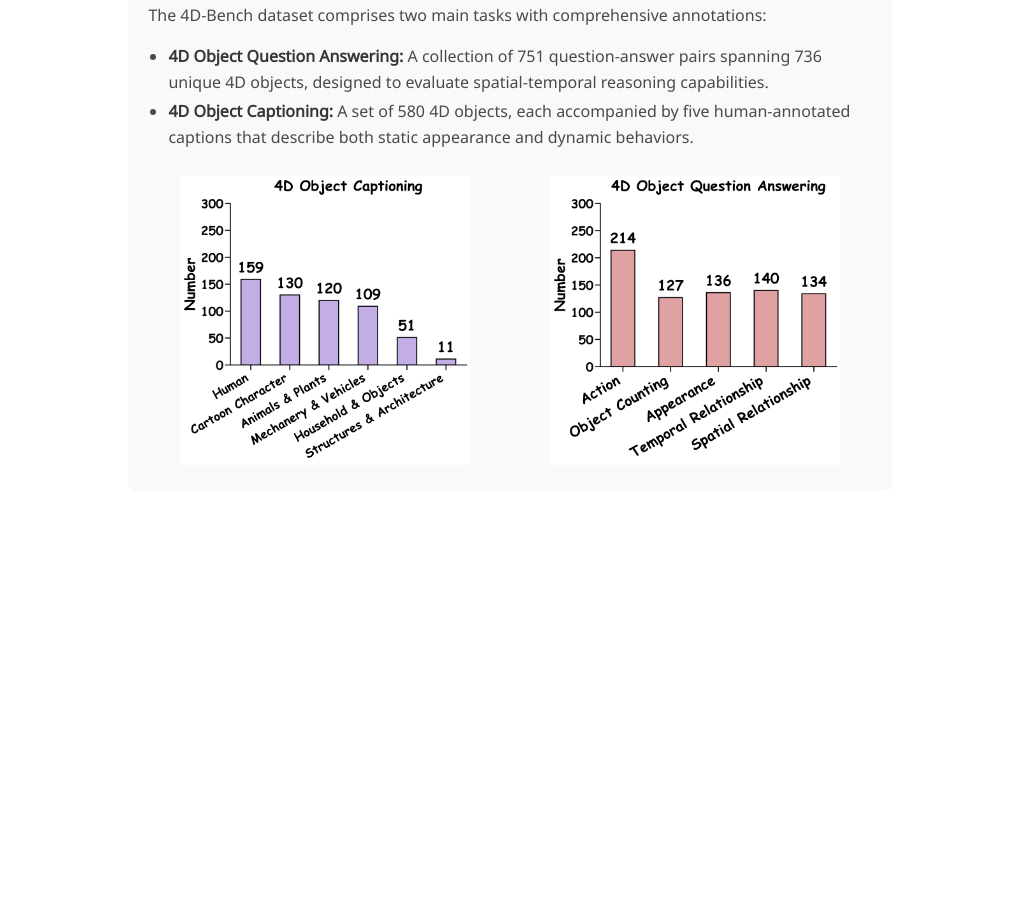
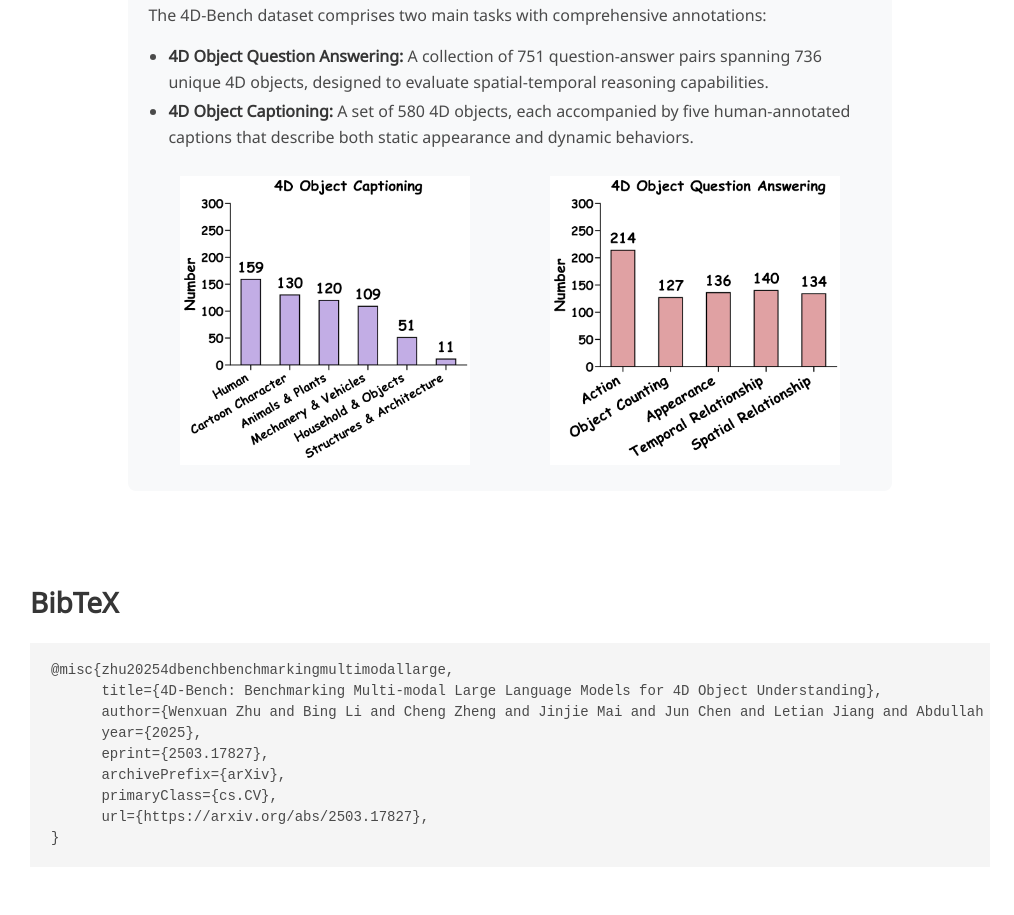
Before and after one commit to WenxuanZhu1103/4dbench.github.io, a plain HTML site: page index.html in a window 1280 px wide. Shown: the part 6241-7156 px from the top of the page, without its empty margins (130-1144 px from the left). Before the commit the page ends 6780 px from the top, so only its background shows below. Drawn offline with nearby package versions, Linux system fonts and the light colour scheme; some icons are missing; a web font is replaced by a local one.

Commit message:
update paper url and citation information

```diff
--- a/index.html
+++ b/index.html
@@ -264,7 +264,7 @@
             <div class="publication-links">
               <!-- PDF Link. -->
               <span class="link-block">
-                <a href="#"
+                <a href="https://arxiv.org/abs/2503.17827"
                    class="external-link button is-normal is-rounded is-dark">
                   <span class="icon">
                       <i class="ai ai-arxiv" style="color: #B31B1B;"></i>
@@ -568,17 +568,20 @@
 
 
 
-<!-- <section class="section" id="BibTeX">
+<section class="section" id="BibTeX">
   <div class="container is-max-desktop content">
     <h2 class="title">BibTeX</h2>
-    <pre><code>@article{park2021nerfies,
-  author    = {Park, Keunhong and Sinha, Utkarsh and Barron, Jonathan T. and Bouaziz, Sofien and Goldman, Dan B and Seitz, Steven M. and Martin-Brualla, Ricardo},
-  title     = {4D-Bench: Benchmarking Multi-modal Large Language Models for 4D Object Understanding},
-  journal   = {ICCV},
-  year      = {2021},
+    <pre><code>@misc{zhu20254dbenchbenchmarkingmultimodallarge,
+      title={4D-Bench: Benchmarking Multi-modal Large Language Models for 4D Object Understanding},
+      author={Wenxuan Zhu and Bing Li and Cheng Zheng and Jinjie Mai and Jun Chen and Letian Jiang and Abdullah Hamdi and Sara Rojas Martinez and Chia-Wen Lin and Mohamed Elhoseiny and Bernard Ghanem},
+      year={2025},
+      eprint={2503.17827},
+      archivePrefix={arXiv},
+      primaryClass={cs.CV},
+      url={https://arxiv.org/abs/2503.17827},
 }</code></pre>
   </div>
-</section> -->
+</section>
 
 
 
```
